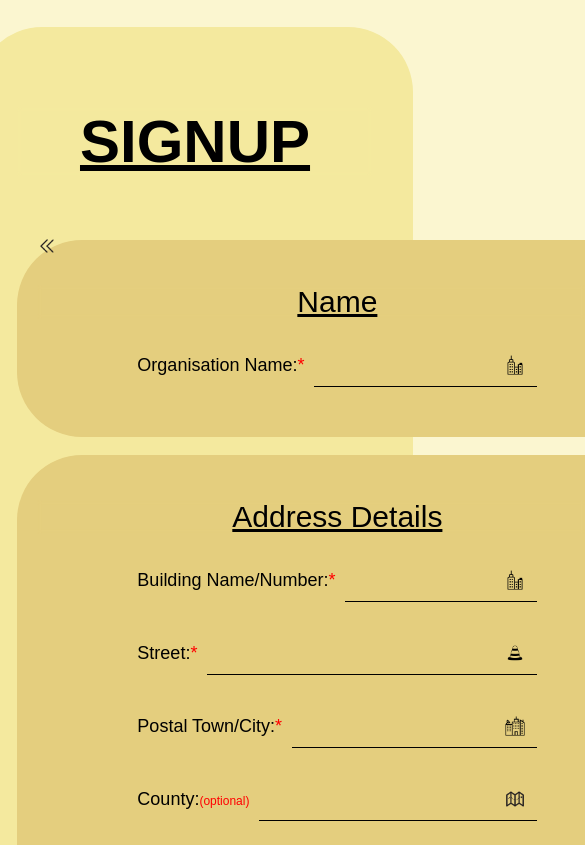
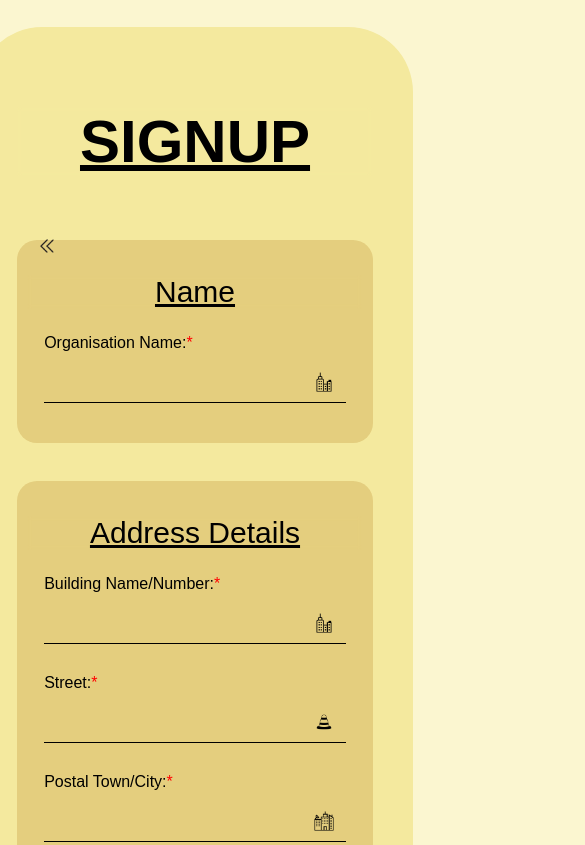
Before and after one commit to fd2010/E.A.T, a plain HTML site: page signupOffice.html in a window 390 px wide. Shown: the top 845 px of the page, 585 px wide, since content can reach past the window. Drawn offline with Linux system fonts and the light colour scheme; a web font is replaced by a local one.

Commit message:
Trying a new format to see if it ooks nice on mobile devices
changed alot of the formstyles.css to include media screens and such to see if it will help with mobile devices looking good

```diff
--- a/css/formstyles.css
+++ b/css/formstyles.css
@@ -18,6 +18,7 @@ input[type="password"]::-webkit-credentials-auto-fill-button {
     display: flex;
     align-items: center;
     gap: 10px;
+    box-sizing: border-box;
 }
 
 /* Label Styling */
@@ -50,6 +51,7 @@ input[type="password"]::-webkit-credentials-auto-fill-button {
     font-size: 16px;
     outline: none;
     min-width: 0;
+    box-sizing: border-box;
 }
 
 /* Password input specific styling */
@@ -156,10 +158,12 @@ input[type="password"]::-webkit-credentials-auto-fill-button {
 
 .form-section {
     border-radius: 65px;
-    width: 600px;
-    margin: 0 auto;
+    width: 90%;
+    max-width: 500px;
+    margin: 0 auto 20px;
     padding: 20px;
     background: #e4ce7e;
+    box-sizing: border-box;
 }
 
 #roomAddingButtons {
@@ -170,6 +174,7 @@ input[type="password"]::-webkit-credentials-auto-fill-button {
     margin-left: auto;
     margin-right: auto;
     margin-bottom: 30px;
+    box-sizing: border-box;
 }
 
 /* Room management buttons */
@@ -206,6 +211,7 @@ input[type="password"]::-webkit-credentials-auto-fill-button {
     padding: 15px;
     border-radius: 65px;
     margin-top: 10px;
+    box-sizing: border-box;
 }
 
 /* Device display buttons */
@@ -215,12 +221,73 @@ input[type="password"]::-webkit-credentials-auto-fill-button {
     font-size: 14px;
 }
 
-#deviceSelect{
+#deviceSelect {
     background-color: #9BA87C;
     padding: 5px;
     border-radius: 25px;
 }
 
-#deviceTypeColour{
+#deviceTypeColour {
     color: #FFFFFF;
 }
+
+/* Media Queries for Responsive Design */
+@media screen and (max-width: 768px) {
+    .form-section {
+        width: 95%;
+        padding: 15px;
+        border-radius: 30px;
+    }
+
+    .form-group {
+        width: 90%;
+    }
+
+    .form-group label {
+        font-size: 16px;
+    }
+
+    .form-group input {
+        font-size: 14px;
+    }
+
+    #roomAddingButtons {
+        width: 90%;
+    }
+}
+
+@media screen and (max-width: 480px) {
+    .form-section {
+        width: 100%;
+        padding: 10px;
+        border-radius: 20px;
+    }
+
+    .form-group {
+        flex-direction: column;
+        align-items: flex-start;
+        gap: 5px;
+    }
+
+    .form-group label {
+        white-space: normal;
+        margin-bottom: 5px;
+    }
+
+    .input-container {
+        width: 100%;
+    }
+
+    #roomAddingButtons {
+        width: 95%;
+        padding: 10px;
+    }
+
+    .buttonHome.addDevice,
+    .buttonHome.removeRoom {
+        width: 28px;
+        height: 28px;
+        min-width: 20px;
+        font-size: 11px;
+    }
+}
```
